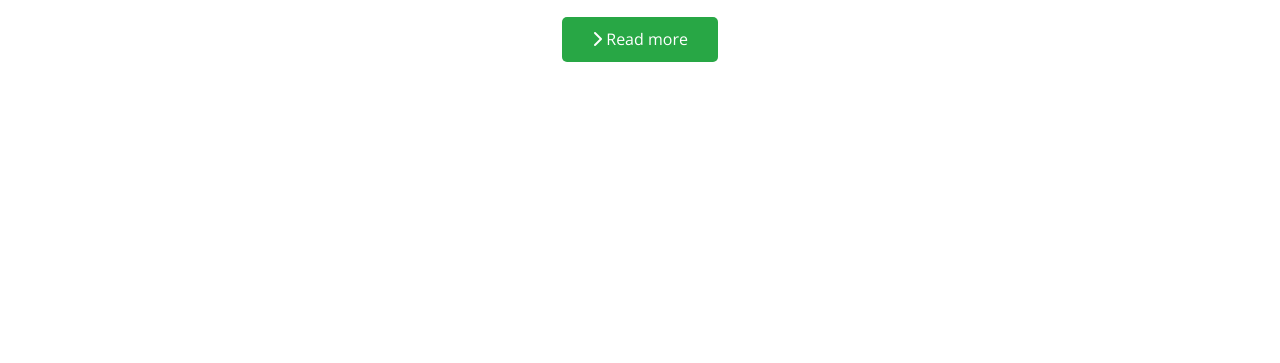
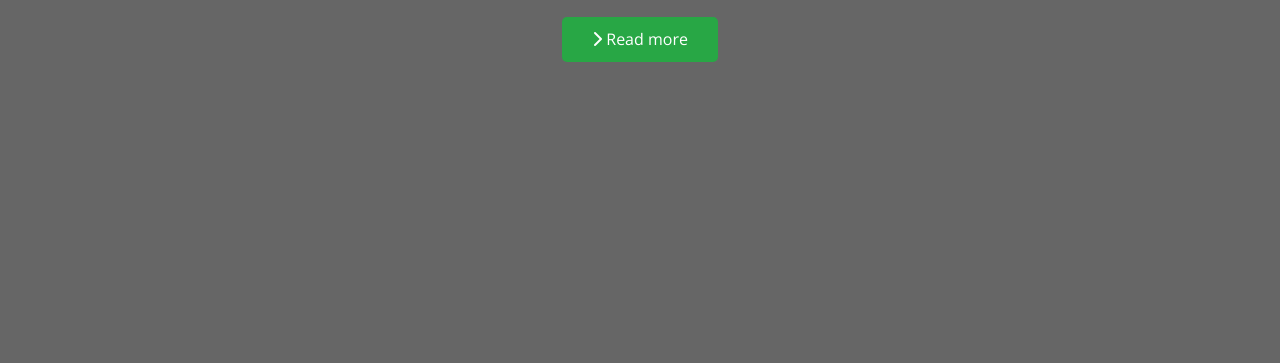
Before and after one commit to master23rd/freelance_malasari, a plain HTML site: page index.html in a window 1280 px wide. Shown: the part 437-800 px from the top of the page. Drawn offline with nearby package versions, Linux system fonts and the light colour scheme.

Commit message:
add overlay

```diff
--- a/css/style.css
+++ b/css/style.css
@@ -99,3 +99,19 @@ img {
   max-width: 600px;
   margin: 20px 0 30px;
 }
+
+/* psudeo class for Overlay */
+.hero::before {
+  content: ' ';
+  position: absolute;
+  top: 0;
+  left: 0;
+  width: 100%;
+  height: 100%;
+  /* background: red; */
+  background: rgba(0, 0, 0, 0.6);
+}
+
+.hero * {
+  z-index: 10;
+}
```
